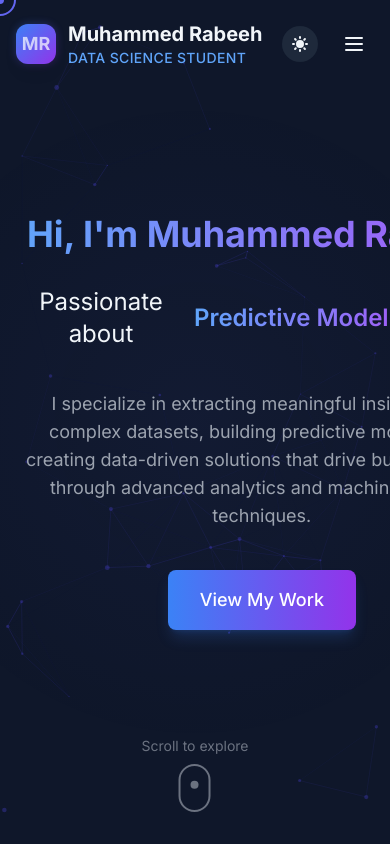
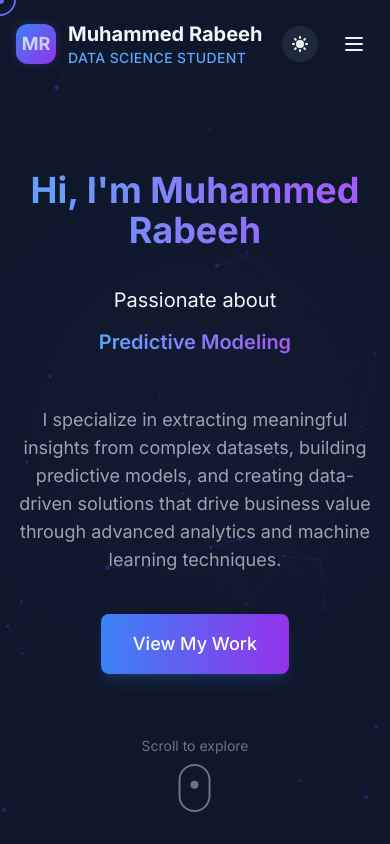
Before and after one commit to sparkx313/portfolio-web, a React (Vite) app: page / in a window 390 px wide. Shown: the top 844 px of the page. Built offline with nearby package versions, Linux system fonts and the light colour scheme.

Commit message:
fix: make hero section fully responsive on mobile

```diff
--- a/src/components/HeroSection.tsx
+++ b/src/components/HeroSection.tsx
@@ -53,21 +53,21 @@ const HeroSection: React.FC = () => {
         </motion.h1>
 
         <motion.div
-          className={`text-2xl sm:text-3xl md:text-4xl text-foreground mb-8 min-h-[80px] flex items-center justify-center space-x-2`}
+          className="text-xl sm:text-2xl md:text-4xl text-foreground mb-8 min-h-[100px] sm:min-h-[80px] flex flex-col sm:flex-row items-center justify-center sm:space-x-2"
           initial={{ opacity: 0 }}
           animate={{ opacity: 1 }}
           transition={{ delay: 0.4, duration: 0.8 }}
         >
-          <span>Passionate about</span>
-          <div className="relative inline-flex overflow-visible h-14 w-[360px] justify-start items-center ml-2">
+          <span className="mb-2 sm:mb-0">Passionate about</span>
+          <div className="relative inline-flex overflow-visible h-10 sm:h-14 w-full sm:w-[360px] justify-center sm:justify-start items-center">
             <AnimatePresence mode="wait">
               <motion.span
                 key={index}
-                initial={{ y: 40, opacity: 0, filter: "blur(4px)" }}
+                initial={{ y: 20, opacity: 0, filter: "blur(4px)" }}
                 animate={{ y: 0, opacity: 1, filter: "blur(0px)" }}
-                exit={{ y: -40, opacity: 0, filter: "blur(4px)" }}
+                exit={{ y: -20, opacity: 0, filter: "blur(4px)" }}
                 transition={{ duration: 0.5, ease: "easeOut" }}
-                className={`absolute font-semibold text-transparent bg-clip-text bg-gradient-to-r ${currentGradient} whitespace-nowrap left-0`}
+                className={`absolute font-semibold text-transparent bg-clip-text bg-gradient-to-r ${currentGradient} whitespace-nowrap`}
               >
                 {roles[index]}
               </motion.span>
```
